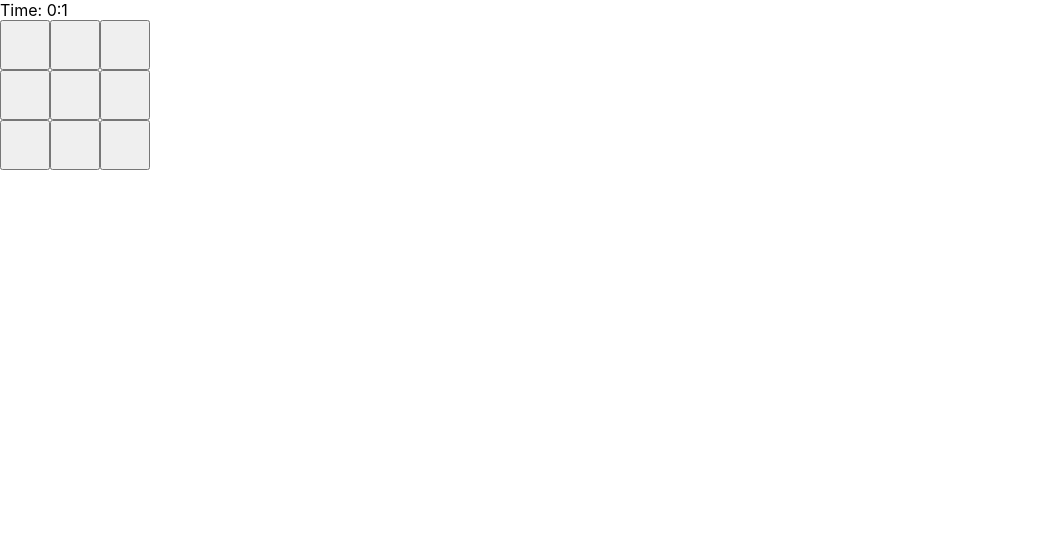
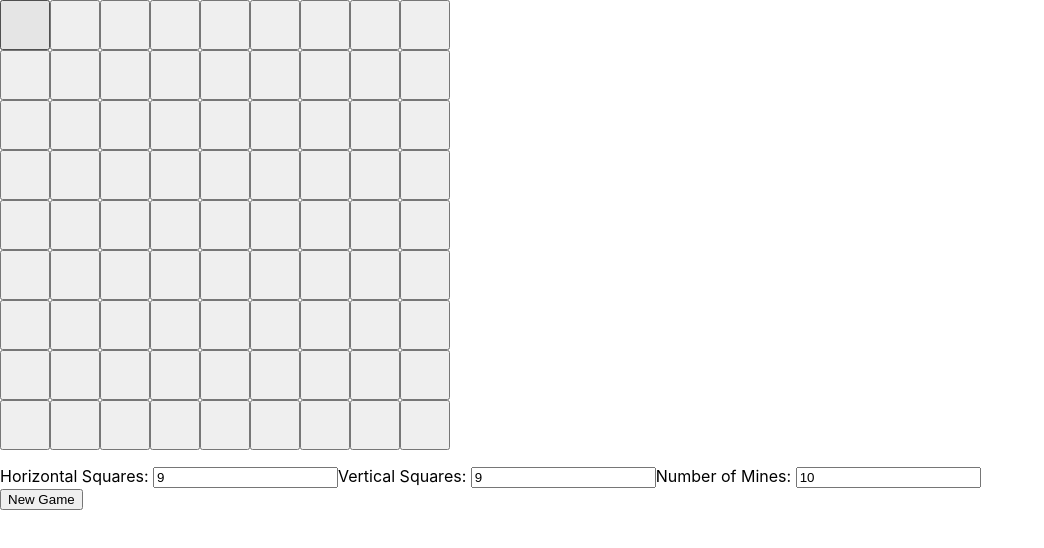
Before and after one commit to kobili/minesweeper, a React (Create React App) app: page / in a window 1280 px wide. Shown: the top 548 px of the page, without its empty margins (0-1044 px from the left). Built offline with nearby package versions, Linux system fonts and the light colour scheme.

Commit message:
added a new game form for the user which when submitted will reset the game with a new minefield

```diff
--- a/src/App.tsx
+++ b/src/App.tsx
@@ -6,25 +6,69 @@ import './App.css';
 import Minefield from "./model/Minefield";
 import Grid from './components/Grid';
 import Timer from './components/Timer';
+import NewGameForm from './components/NewGameForm';
+
 
 function App() {
+
+  // STATE: Stores the minefield for a game of minesweeper
+  let [mineField, setMineField] = useState(new Minefield(9, 9, 10));
 
   // STATE: Whether or not the game is over
   let [isGameOver, setIsGameOver] = useState(false);
 
+  // STATE: stores the the number of horizontal and vertical squares and the number of mines
+  let [gameSettings, setGameSettings] = useState([9, 9, 10])
+
+  // STATE: string representing the status of the game (win/lose)
+  let [status, setStatus] = useState("")
+
+   // Reveals the square at [xCoord, yCoord]
+  let revealGridSquare = (xCoord: number, yCoord: number) => {
+
+    // if the user clicked on a square with a mine, then it's game over
+    if (mineField.field[yCoord][xCoord].label === "*") {
+        setStatus("You lost");
+        endGame();
+    }
+
+    // copy the minefield
+    let newMineField: Minefield = new Minefield(mineField.height, mineField.width, mineField.numMines);
+    newMineField.copyMineField(mineField);
+
+    // update the minefield
+    newMineField.revealSquare(xCoord, yCoord);
+
+    // Check win condition
+    if (newMineField.squaresRevealed === (newMineField.height * newMineField.width - newMineField.numMines)) {
+        // console.log("Winner winner chicken dinner");
+        setStatus("You won");
+        endGame();
+    }
+
+    // update the state
+    setMineField(newMineField);
+  }
+
+  // Ends the game
   let endGame = () => {
     console.log("Game over");
     setIsGameOver(true);
   }
 
-  // let testField: Minefield = new Minefield(9, 9, 10);
-  let testField: Minefield = new Minefield(3, 3, 1);
-  testField.generateField();
+  // Starts a new game according to user input
+  let startNewGame = (newSettings: [number, number, number]) => {
+    console.log("starting new game...")
+    setGameSettings(newSettings);
+    setMineField(new Minefield(newSettings[1], newSettings[0], newSettings[2]));
+    setIsGameOver(false);
+  }
 
   return (
     <div className="App">
-      <Timer isDisabled={isGameOver}/>
-      <Grid isDisabled={isGameOver} minefield={testField} endGame={endGame}/>
+      {/* <Timer isDisabled={isGameOver}/> */}
+      <Grid isDisabled={isGameOver} mineField={mineField} revealGridSquare={revealGridSquare} status={status}/>
+      <NewGameForm updateGame={startNewGame}/>
     </div>
   );
 }
--- a/src/components/Grid.tsx
+++ b/src/components/Grid.tsx
@@ -1,49 +1,15 @@
-import React, {useState} from 'react'
+import React from 'react'
 import Square from './Square'
-import Minefield from '../model/Minefield'
 
 /**
- * props.minefield will contain an instance of Minefield
- * props.endGame is a function that will end the game
+ * props.mineField will contain an instance of a minesweeper field
  * props.isDisabled is a boolean that disables the component
+ * props.revealGridSquare is a function that is called when the user clicks on a square
+ * props.status is text that is displayed when the game is either won or loss
  */
 let Grid = (props: any) => {
 
-    // STATE: the minefield for this game of minesweeper
-    let [mineField, setMineField] = useState(props.minefield);
-
-    // STATE: the status of the game (win/lose)
-    let [status, setStatus] = useState("")
-
-    // Reveals the square at [xCoord, yCoord]
-    let revealGridSquare = (xCoord: number, yCoord: number) => {
-
-        // if the user clicked on a square with a mine, then it's game over
-        if (mineField.field[yCoord][xCoord].label === "*") {
-            // console.log("You lost");
-            setStatus("You lost");
-            props.endGame();
-        }
-
-        // copy the minefield
-        let newMineField: Minefield = new Minefield(mineField.height, mineField.width, mineField.numMines);
-        newMineField.copyMineField(mineField);
-
-        // update the minefield
-        newMineField.revealSquare(xCoord, yCoord);
-
-        // Check win condition
-        if (newMineField.squaresRevealed === (newMineField.height * newMineField.width - newMineField.numMines)) {
-            // console.log("Winner winner chicken dinner");
-            setStatus("You won");
-            props.endGame();
-        }
-
-        // update the state
-        setMineField(newMineField);
-    }
-
-    let gridOfSquares = mineField.field.map((row: Array<any>) => {
+    let gridOfSquares = props.mineField.field.map((row: Array<any>) => {
         return (
             <div className="grid-row">
                 {
@@ -51,7 +17,7 @@ let Grid = (props: any) => {
                         return (
                             <Square label={squareInfo.label} isRevealed={squareInfo.isRevealed}
                                     xCoord={squareInfo.xCoord} yCoord={squareInfo.yCoord}
-                                    revealSquare={revealGridSquare} isDisabled={props.isDisabled}/>
+                                    revealSquare={props.revealGridSquare} isDisabled={props.isDisabled}/>
                         );
                     })
                 }
@@ -61,7 +27,7 @@ let Grid = (props: any) => {
     return (
         <div>
             {gridOfSquares}
-            <p>{status}</p>
+            <p>{props.isDisabled ? props.status : ""}</p>
         </div>
     )
 }
--- /dev/null
+++ b/src/components/NewGameForm.tsx
@@ -0,0 +1,47 @@
+import React, { useState } from 'react';
+
+/**
+ * @param props : props.updateGame is a function that sets the state in the game
+ * @returns
+ */
+let NewGameForm = (props: any) => {
+
+    // STATE: Variables which store the various input parameters
+    let [numHorizontal, setNumHorizontal] = useState(9);
+    let [numVertical, setNumVertical] = useState(9);
+    let [numMines, setNumMines] = useState(10);
+
+    // the following functions are called when one of the inputs changes
+    let updateHorizontal = (e : React.ChangeEvent<HTMLInputElement>) => {
+        console.log(e.target.value);
+        setNumHorizontal(parseInt(e.target.value));
+    }
+    let updateVertical = (e : React.ChangeEvent<HTMLInputElement>) => {
+        setNumVertical(parseInt(e.target.value));
+    }
+    let updateNumMines = (e : React.ChangeEvent<HTMLInputElement>) => {
+        setNumMines(parseInt(e.target.value));
+    }
+
+    let startNewGame = (e : any) => {
+        e.preventDefault();
+        // console.log(`${numHorizontal}, ${numVertical}, ${numMines}`)
+        let newSettings = [numHorizontal, numVertical, numMines];
+        props.updateGame(newSettings)
+    }
+
+    return (
+        <form>
+            <label htmlFor="horizontal">Horizontal Squares: </label>
+            <input id="horizontal" onChange={updateHorizontal} defaultValue={numHorizontal}></input>
+            <label htmlFor="vertical">Vertical Squares: </label>
+            <input id="vertical" onChange={updateVertical} defaultValue={numVertical}></input>
+            <label htmlFor="num-mines">Number of Mines: </label>
+            <input id="num-mines" onChange={updateNumMines} defaultValue={numMines}></input>
+            <br></br>
+            <button onClick={startNewGame}>New Game</button>
+        </form>
+    )
+}
+
+export default NewGameForm;
--- a/src/model/Minefield.ts
+++ b/src/model/Minefield.ts
@@ -28,6 +28,7 @@ class Minefield {
             this.field[i] = new Array<SquareInfo>(width);
         }
 
+        this.generateField();
     }
 
     /**
```
